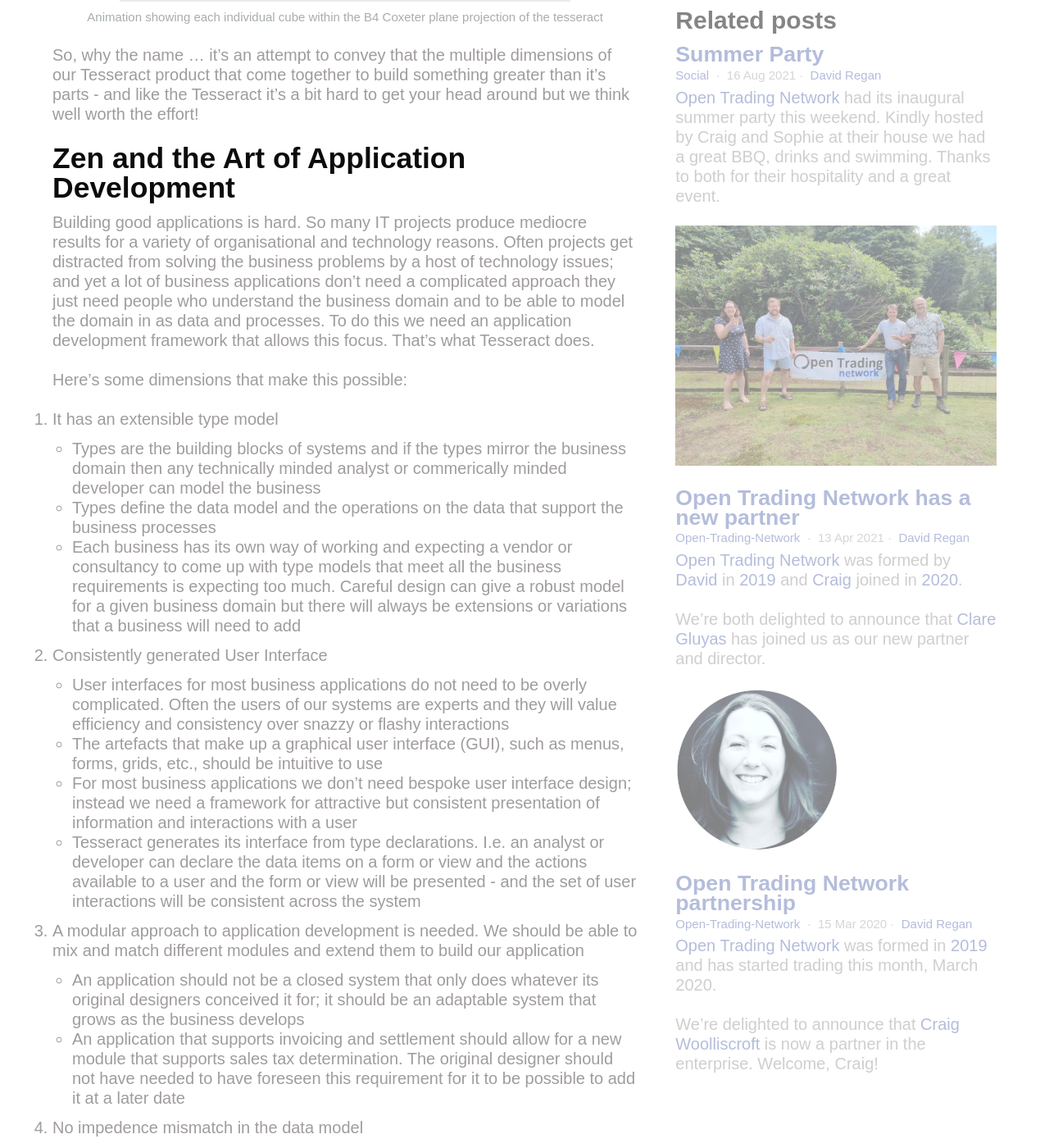
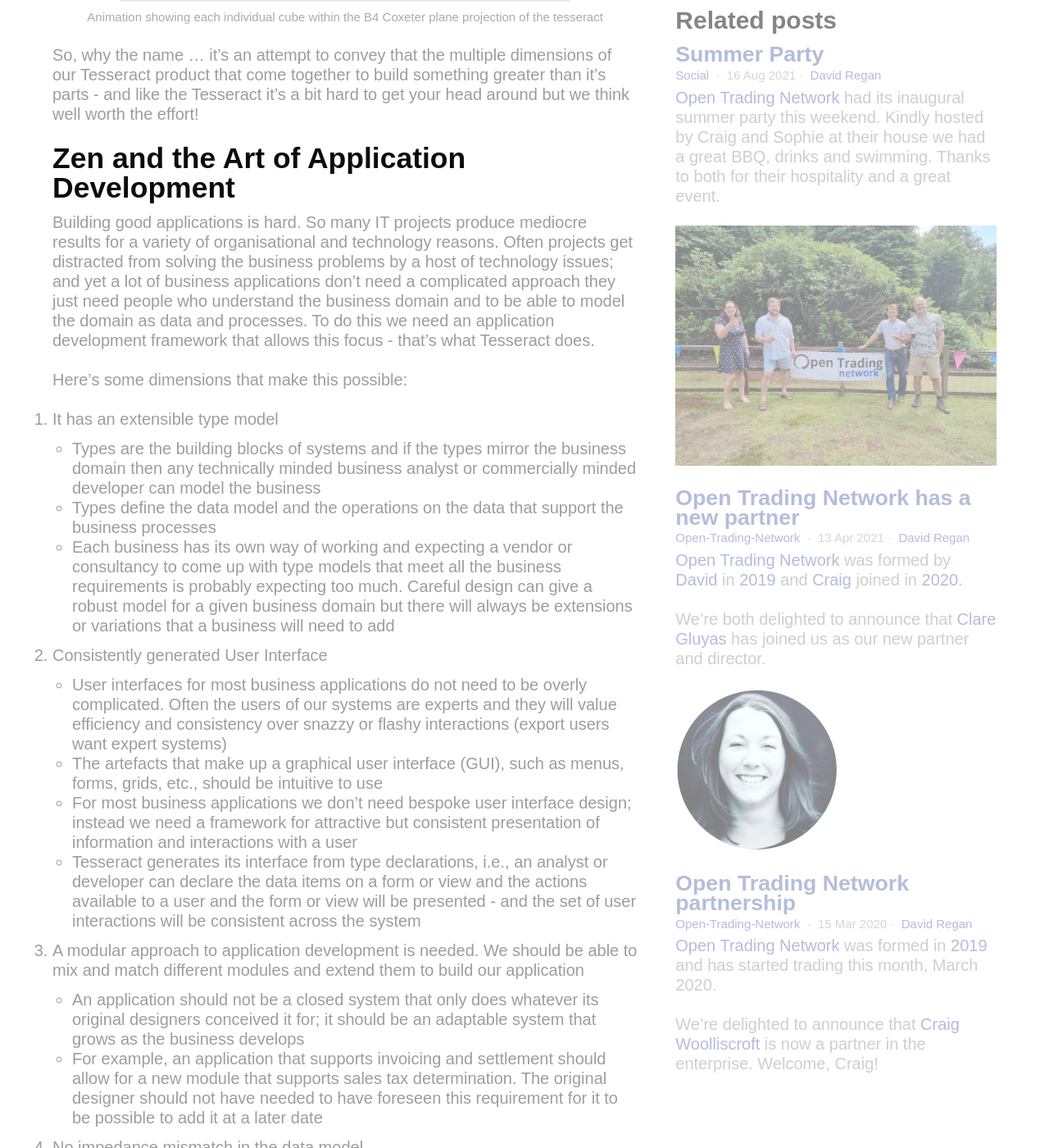
Before and after one commit to opentrading-net/opentrading-net.github.io, a Jekyll site: the page built from _posts/2020-04-20-what-is-tesseract.md, in a window 1280 px wide and 1400 px high, scrolled down 2163 px. Shown: the whole window at 82% size. Built offline with Jekyll 4.4.1, drawn with Linux system fonts in a browser that asks for light colours; some of the changed text lies outside the part shown.

Commit message:
Blog changes

```diff
--- a/_posts/2020-04-20-what-is-tesseract.md
+++ b/_posts/2020-04-20-what-is-tesseract.md
@@ -38,23 +38,23 @@
 
 ## Zen and the Art of Application Development
 
-Building good applications is hard. So many IT projects produce mediocre results for a variety of organisational and technology reasons. Often projects get distracted from solving the business problems by a host of technology issues; and yet a lot of business applications don't need a complicated approach they just need people who understand the business domain and to be able to model the domain in as data and processes. To do this we need an application development framework that allows this focus. That's what Tesseract does.
+Building good applications is hard. So many IT projects produce mediocre results for a variety of organisational and technology reasons. Often projects get distracted from solving the business problems by a host of technology issues; and yet a lot of business applications don't need a complicated approach they just need people who understand the business domain and to be able to model the domain as data and processes. To do this we need an application development framework that allows this focus - that's what Tesseract does.
 
 Here's some dimensions that make this possible:
 
 1. It has an extensible type model
-    - Types are the building blocks of systems and if the types mirror the business domain then any technically minded analyst or commerically minded developer can model the business
+    - Types are the building blocks of systems and if the types mirror the business domain then any technically minded business analyst or commercially minded developer can model the business
     - Types define the data model and the operations on the data that support the business processes
-    - Each business has its own way of working and expecting a vendor or consultancy to come up with type models that meet all the business requirements is expecting too much. Careful design can give a robust model for a given business domain but there will always be extensions or variations that a business will need to add
+    - Each business has its own way of working and expecting a vendor or consultancy to come up with type models that meet all the business requirements is probably expecting too much. Careful design can give a robust model for a given business domain but there will always be extensions or variations that a business will need to add
 2. Consistently generated User Interface
-    - User interfaces for most business applications do not need to be overly complicated. Often the users of our systems are experts and they will value efficiency and consistency over snazzy or flashy interactions
+    - User interfaces for most business applications do not need to be overly complicated. Often the users of our systems are experts and they will value efficiency and consistency over snazzy or flashy interactions (export users want expert systems)
     - The artefacts that make up a graphical user interface (GUI), such as menus, forms, grids, etc., should be intuitive to use
     - For most business applications we don't need bespoke user interface design; instead we need a framework for attractive but consistent presentation of information and interactions with a user
-    - Tesseract generates its interface from type declarations. I.e. an analyst or developer can declare the data items on a form or view and the actions available to a user and the form or view will be presented - and the set of user interactions will be consistent across the system
+    - Tesseract generates its interface from type declarations, i.e., an analyst or developer can declare the data items on a form or view and the actions available to a user and the form or view will be presented - and the set of user interactions will be consistent across the system
 3. A modular approach to application development is needed. We should be able to mix and match different modules and extend them to build our application
     - An application should not be a closed system that only does whatever its original designers conceived it for; it should be an adaptable system that grows as the business develops
-    - An application that supports invoicing and settlement should allow for a new module that supports sales tax determination. The original designer should not have needed to have foreseen this requirement for it to be possible to add it at a later date
-4. No impedence mismatch in the data model
+    - For example, an application that supports invoicing and settlement should allow for a new module that supports sales tax determination. The original designer should not have needed to have foreseen this requirement for it to be possible to add it at a later date
+4. No impedance mismatch in the data model
    - Coding business logic in modern languages that provide language-integrated queries on a data model closely aligned with the business domain are easy to maintain and develop
    - There should be no disconnect between the persisted form of the data and the query form. The traditional way to build applications is to have a business logic model and convert this representation to and from the persisted relational form. This means the business logic in the application is often divorced from the reporting or integration solutions. This is not ideal - there should be one model and one way to access it and manipulate it
 5. Sessions - source control for business data
@@ -70,7 +70,7 @@
     - Most organizations have realised the value of cloud hosting and Tesseract is designed to be hosted in the cloud but it is environment agnostic. This means it can be hosted on Azure, AWS or on-premise
 8. DevOps support
     - [Continuous Integration and Continuous Deployment] has been one of the most valuable contributions to software quality in the past few decades. Modern development teams are now well practised at CI/CD processes for their releases and any application framework **must** work well seamlessly with these approaches
-    - Tesseract has [REST] APIs for DEVOps and PowerShell cmdlets to access these APIs. Both can be integrated into a DevOps deployment pipeline
+    - Tesseract has [REST] APIs for DevOps and PowerShell cmdlets to access these APIs. Both can be integrated into a DevOps deployment pipeline
 
 So that's Tesseract...each component of the system is interesting and useful but together the different dimensions mean a truly, radical approach to application development.
 
```
Also changed, not shown: other parts of _posts/2020-04-20-what-is-tesseract.md (+1 -1 lines).
